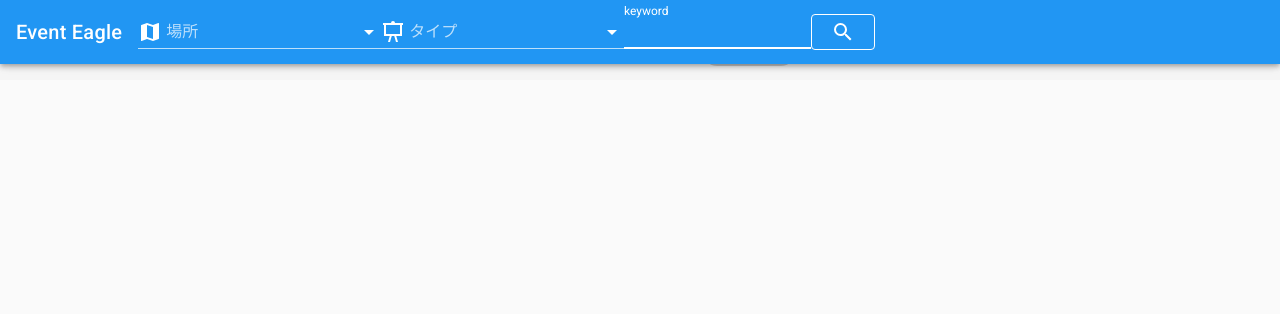
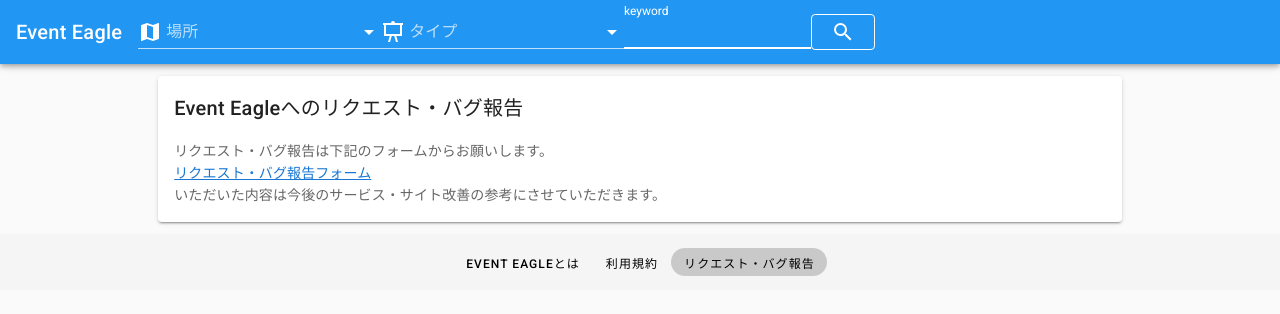
Before and after one commit to 2bo/ivent-gate-frontend-vuecli, a Vue app: page /request in a window 1280 px wide. Shown: the top 314 px of the page. Built offline with nearby package versions, Linux system fonts and the light colour scheme; no server answers.

Commit message:
問い合わせフォームの追加

```diff
--- a/src/components/AppFooter.vue
+++ b/src/components/AppFooter.vue
@@ -22,7 +22,7 @@
             links: [
                 {link_name: 'about', name: 'Event Eagleとは'},
                 {link_name: 'terms', name: '利用規約'},
-                {link_name: 'request', name: 'リクエスト'},
+                {link_name: 'request', name: 'リクエスト・バグ報告'},
             ],
         }),
     }
--- a/src/pages/Request.vue
+++ b/src/pages/Request.vue
@@ -1,11 +1,20 @@
 <template>
-    <div class="Request">
-        <pre v-text="$attrs"/>
+    <div>
+        <v-content>
+            <v-container>
+                <v-row justify="center">
+                    <v-col cols="12" sm="12" md="10" lg="10" xl="10">
+                        <v-card>
+                            <v-card-title>Event Eagleへのリクエスト・バグ報告</v-card-title>
+                            <v-card-text>
+                                リクエスト・バグ報告は下記のフォームからお願いします。<br>
+                                <a href="https://forms.gle/HCYiEMUPhycx6ZTM9" target="_blank">リクエスト・バグ報告フォーム</a><br>
+                                いただいた内容は今後のサービス・サイト改善の参考にさせていただきます。
+                            </v-card-text>
+                        </v-card>
+                    </v-col>
+                </v-row>
+            </v-container>
+        </v-content>
     </div>
 </template>
-
-<script>
-    export default {
-        props: {},
-    };
-</script>
```
